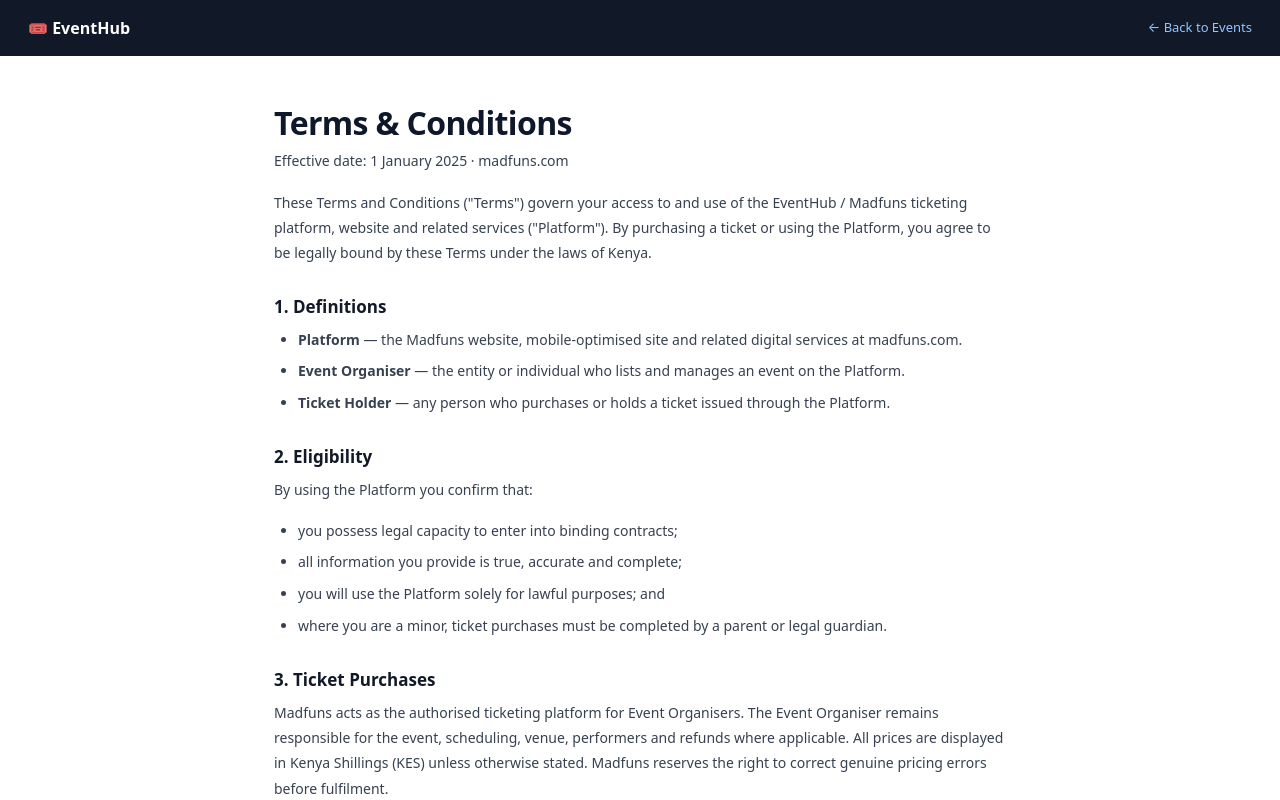
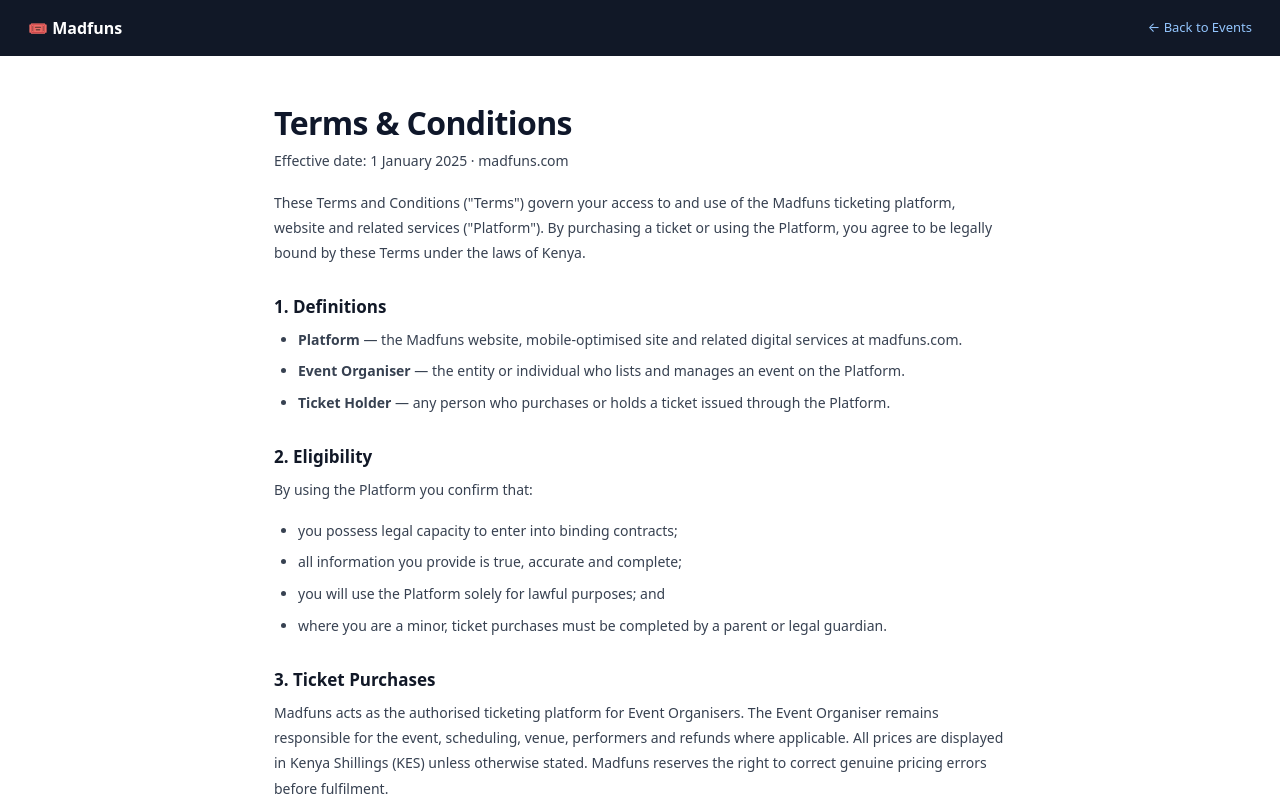
Before and after one commit to Nthambu/eventsHub, an Angular app: page /privacy-policy in a window 1280 px wide. Shown: the top 800 px of the page. Built offline with nearby package versions, Linux system fonts and the light colour scheme.

Commit message:
updated app title to madfuns

```diff
--- a/src/app/checkout/checkout.html
+++ b/src/app/checkout/checkout.html
@@ -1,6 +1,6 @@
 <!-- Navigation -->
 <div class="nav">
-  <span class="nav-logo">🎟️ EventHub</span>
+  <span class="nav-logo">🎟️ Madfuns</span>
   <div class="nav-links">
     <span class="nav-link" (click)="goBack()">← Back to Event</span>
   </div>
--- a/src/app/event-detail/event-detail.html
+++ b/src/app/event-detail/event-detail.html
@@ -1,6 +1,6 @@
 <!-- Navigation -->
 <div class="nav">
-  <span class="nav-logo">🎟️ EventHub</span>
+  <span class="nav-logo">🎟️ Madfuns</span>
   <div class="nav-links">
     <span class="nav-link" (click)="goBackToEvents()">← All Events</span>
   </div>
--- a/src/app/landing-page/landing-page.html
+++ b/src/app/landing-page/landing-page.html
@@ -150,7 +150,7 @@
     <div class="lp-footer-col">
       <h4 class="lp-footer-col-heading">Contact</h4>
       <ul class="lp-footer-list">
-        <li><span class="lp-footer-label">Support</span><a href="mailto:support@madfuns.co.ke">support&#64;eventhub.co.ke</a></li>
+        <li><span class="lp-footer-label">Support</span><a href="mailto:support@madfuns.co.ke">support&#64;madfuns.co.ke</a></li>
         <li><span class="lp-footer-label">Payments</span><span>M-Pesa &amp; Cards via Paystack</span></li>
         <li><span class="lp-footer-label">Entry</span><span>QR scan at the gate</span></li>
       </ul>
--- a/src/app/privacy-policy/privacy-policy.html
+++ b/src/app/privacy-policy/privacy-policy.html
@@ -1,5 +1,5 @@
 <div class="policy-nav">
-  <span class="policy-nav-logo">🎟️ EventHub</span>
+  <span class="policy-nav-logo">🎟️ Madfuns</span>
   <span class="policy-back" role="button" (click)="goBackToEvents()">← Back to Events</span>
 </div>
 
@@ -10,7 +10,7 @@
     <h1 class="policy-title">Terms &amp; Conditions</h1>
     <p class="policy-meta">Effective date: 1 January 2025 · madfuns.com</p>
 
-    <p>These Terms and Conditions ("Terms") govern your access to and use of the EventHub / Madfuns ticketing platform, website and related services ("Platform"). By purchasing a ticket or using the Platform, you agree to be legally bound by these Terms under the laws of Kenya.</p>
+    <p>These Terms and Conditions ("Terms") govern your access to and use of the  Madfuns ticketing platform, website and related services ("Platform"). By purchasing a ticket or using the Platform, you agree to be legally bound by these Terms under the laws of Kenya.</p>
 
     <h2>1. Definitions</h2>
     <ul>
--- a/src/app/refund-policy/refund-policy.html
+++ b/src/app/refund-policy/refund-policy.html
@@ -1,5 +1,5 @@
 <div class="policy-nav">
-  <span class="policy-nav-logo">🎟️ EventHub</span>
+  <span class="policy-nav-logo">🎟️ Madfuns</span>
   <a routerLink="/" class="policy-back">← Back to Events</a>
 </div>
 
--- a/src/app/success/success.html
+++ b/src/app/success/success.html
@@ -1,7 +1,7 @@
 <!-- Navigation -->
 <nav class="nav">
   <div class="nav-brand">
-    <span class="nav-logo">🎟️ EventHub</span>
+    <span class="nav-logo">🎟️ Madfuns</span>
     <!-- Dynamic Nav Badge based on Event Type -->
     <span class="nav-fifa-pill" *ngIf="isSportsEvent()">OFFICIAL MATCH FIXTURE</span>
     <span class="nav-fifa-pill" *ngIf="!isSportsEvent()">VERIFIED EVENT PASS</span>
```
